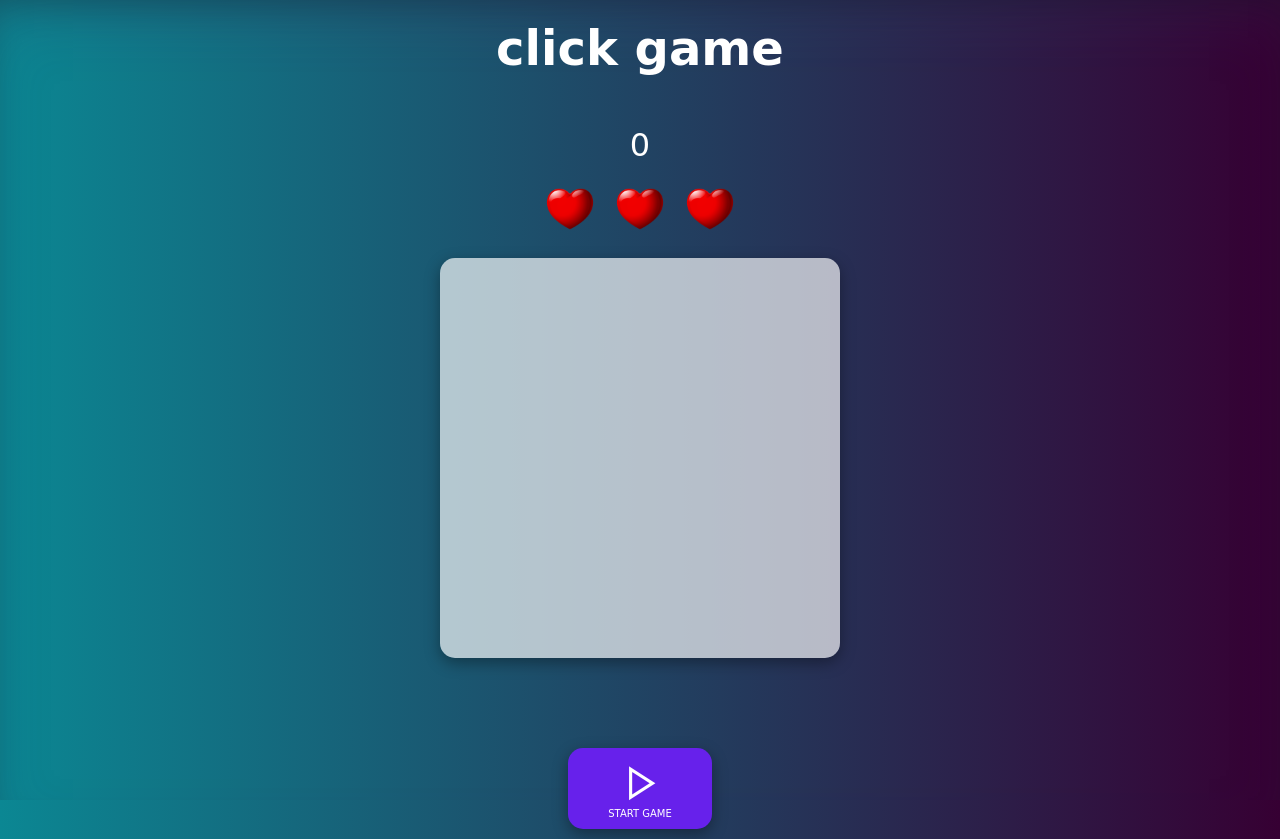
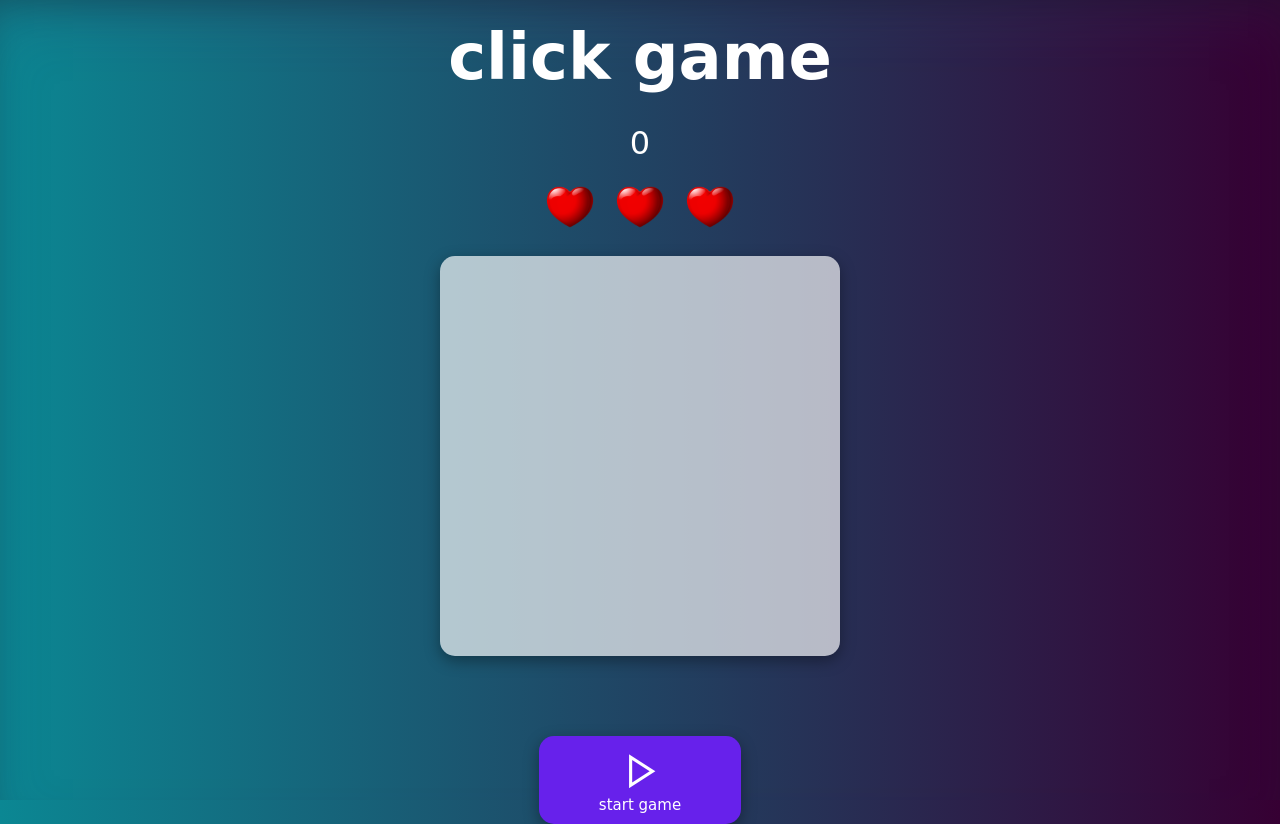
Before and after one commit to BenderRadrigez/https---github.com-BenderRadrigez-BasicFE, a plain HTML site: page ClassWork/10CW2405ClickGame/game.html in a window 1280 px wide. Drawn offline with nearby package versions, Linux system fonts and the light colour scheme; grey boxes are pictures that could not be loaded; a web font is replaced by a local one.

Commit message:
chanje cursor for aria

```diff
--- a/ClassWork/10CW2405ClickGame/game.html
+++ b/ClassWork/10CW2405ClickGame/game.html
@@ -19,6 +19,7 @@
       </header>
 
       <div id="area" onmousedown="miss(event)">
+
         <div id="object" onmousedown="hit()">
           <img src="images/baloon.png" alt="" />
         </div>
@@ -27,7 +28,7 @@
       <div id="buttons">
         <button onclick="start_game()" id="start">
           <i class="las la-play"></i>
-          <p>START GAME</p>
+          <p>start game</p>
         </button>
       </div>
     </div>
--- a/ClassWork/10CW2405ClickGame/style.css
+++ b/ClassWork/10CW2405ClickGame/style.css
@@ -36,8 +36,8 @@ header {
   color: #fff;
 }
 header h1 {
-  font-size: 3rem;
-  margin: 20px 0 50px 0;
+  font-size: 4rem;
+  margin: 20px 0 30px 0;
 }
 header p {
   font-size: 2rem;
@@ -65,6 +65,10 @@ header ul li img {
   border-radius: 15px;
   box-shadow: rgba(0, 0, 0, 0.35) 0px 5px 15px;
 }
+
+#area:hover{
+  cursor: crosshair;
+}
 /* ---------- game objeect ---------- */
 #object {
   width: 60px;
@@ -90,14 +94,13 @@ header ul li img {
 /* ---------- buttons ---------- */
 #buttons {
   margin-top: 80px;
-  padding: 10px;
 }
 #buttons button {
-  padding: 10px 40px;
+  padding: 10px 60px;
   border-radius: 15px;
   border: none;
   box-shadow: rgba(0, 0, 0, 0.35) 0px 5px 15px;
-  font-size: 10px;
+  font-size: 15px;
   background: #6721eb;
   color: #fff;
 }
```
